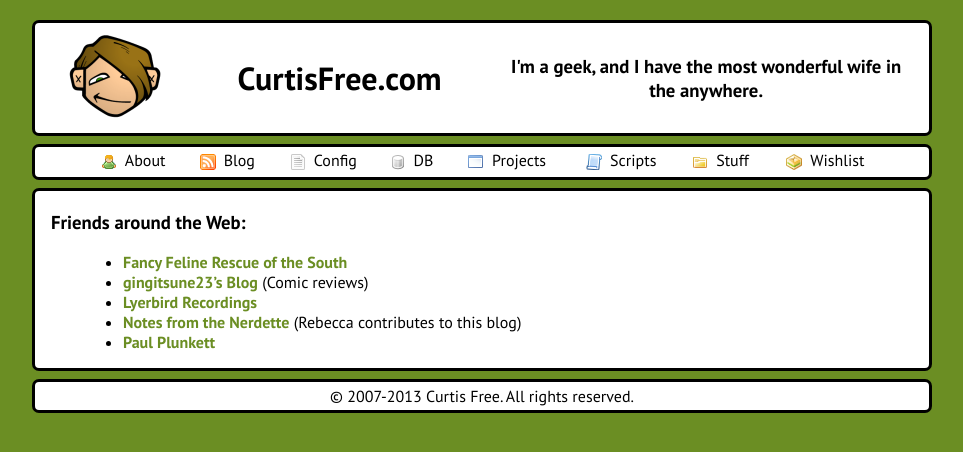
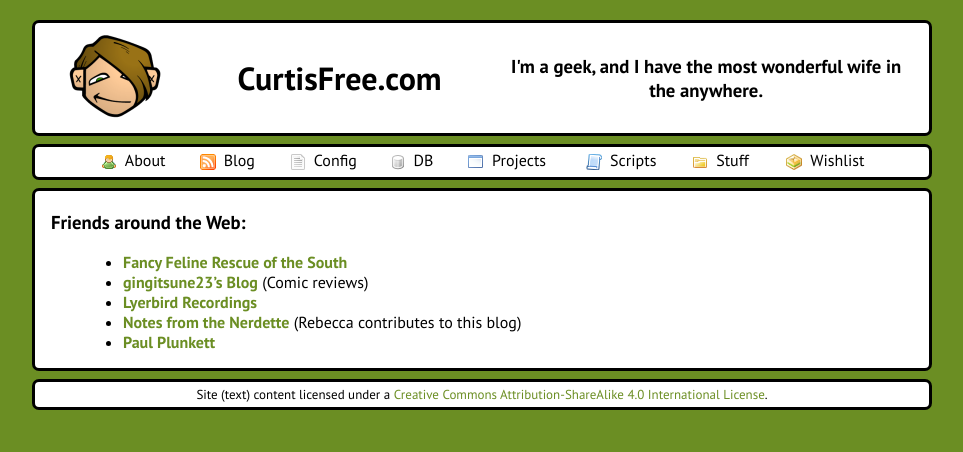
Before and after one commit to cfree3/curtisfree.com, a Jekyll site: the page built from content/stuff.md, in a window 1280 px wide. Shown: the top 452 px of the page, without its empty margins (158-1121 px from the left). Built offline with Jekyll 4.4.1, drawn with Linux system fonts in a browser that asks for light colours.

Commit message:
Now under Creative Commons license

```diff
--- a/_includes/from_pgbody.html
+++ b/_includes/from_pgbody.html
@@ -2,7 +2,10 @@
     </div>
 
     <div class="container" id="lower">
-      <div id="footer">&copy; 2007-{{ site.time | date:'%Y' }} Curtis Free. All rights reserved.</div>
+      <div id="footer">
+        Site (text) content licensed under a <a rel="license" href="http://creativecommons.org/licenses/by-sa/4.0/">
+        Creative Commons Attribution-ShareAlike 4.0 International License</a>.
+      </div>
     </div>
 
   </body>
--- a/_includes/to_canon.html
+++ b/_includes/to_canon.html
@@ -2,7 +2,6 @@
     <!--Meta -->
     <meta http-equiv="content-type" content="text/html; charset=utf-8" />
     <meta name="author" content="Curtis Free" />
-    <meta name="copyright" content="&copy; 2007-2011 Curtis Free" />
     <meta name="description" content="Personal website and blog of Curtis Free." />
 
     <!-- Google -->
--- a/style.css
+++ b/style.css
@@ -4,7 +4,7 @@
 /*
  * CurtisFree.com
  * style.css
- * Copyright 2007-{{ site.time | date:'%Y' }} Curtis Free. All rights reserved.
+ * Licensed under a Creative Commons Attribution-ShareAlike 4.0 International License.
  */
 
 /*
@@ -278,6 +278,7 @@
 }
 
 div#footer {
+    font-size:  small;
     text-align: center;
     width:      100%;
 }
```
Also changed, not shown: README.md (+6 -0 lines), 1 other file.
